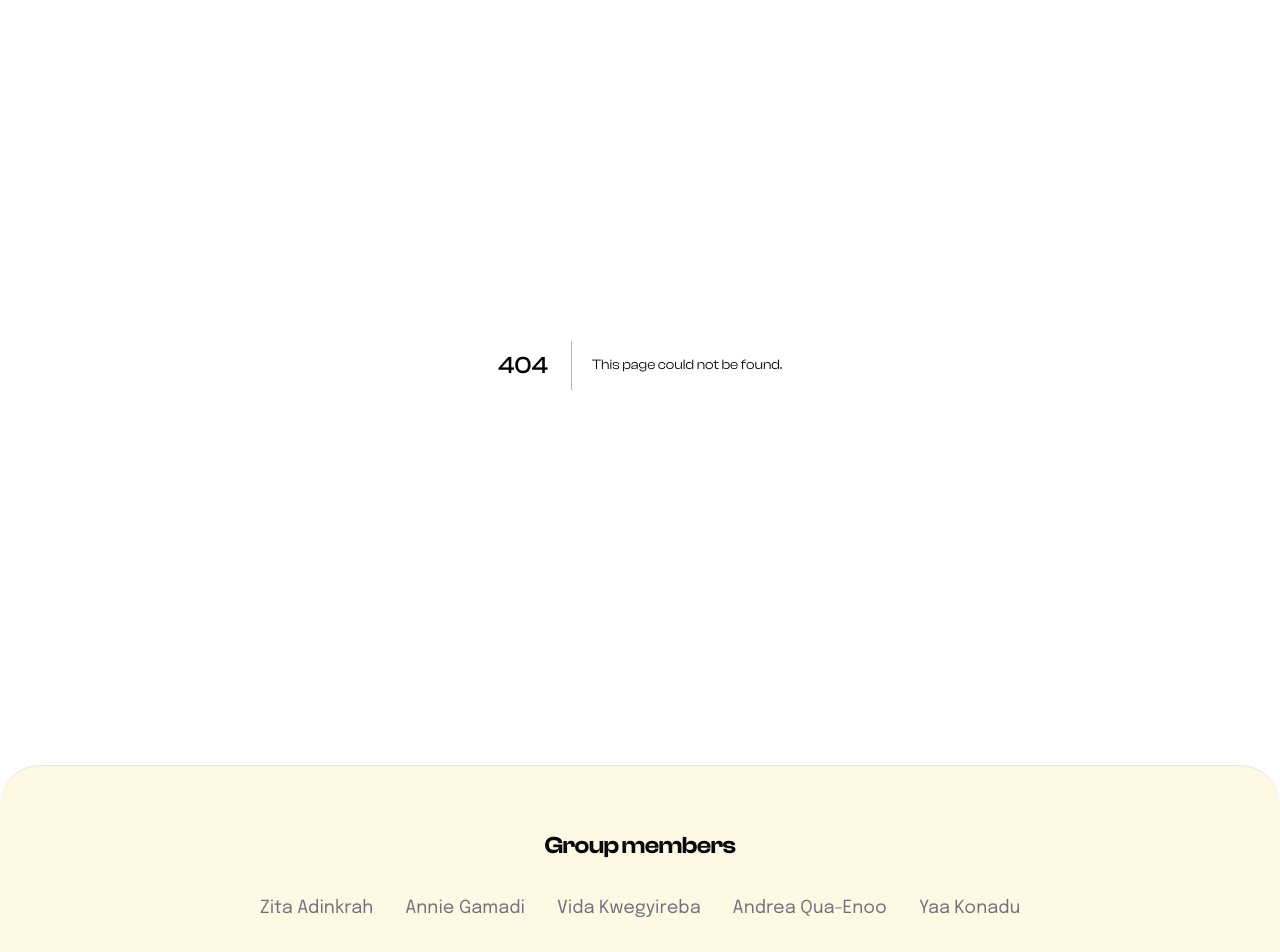
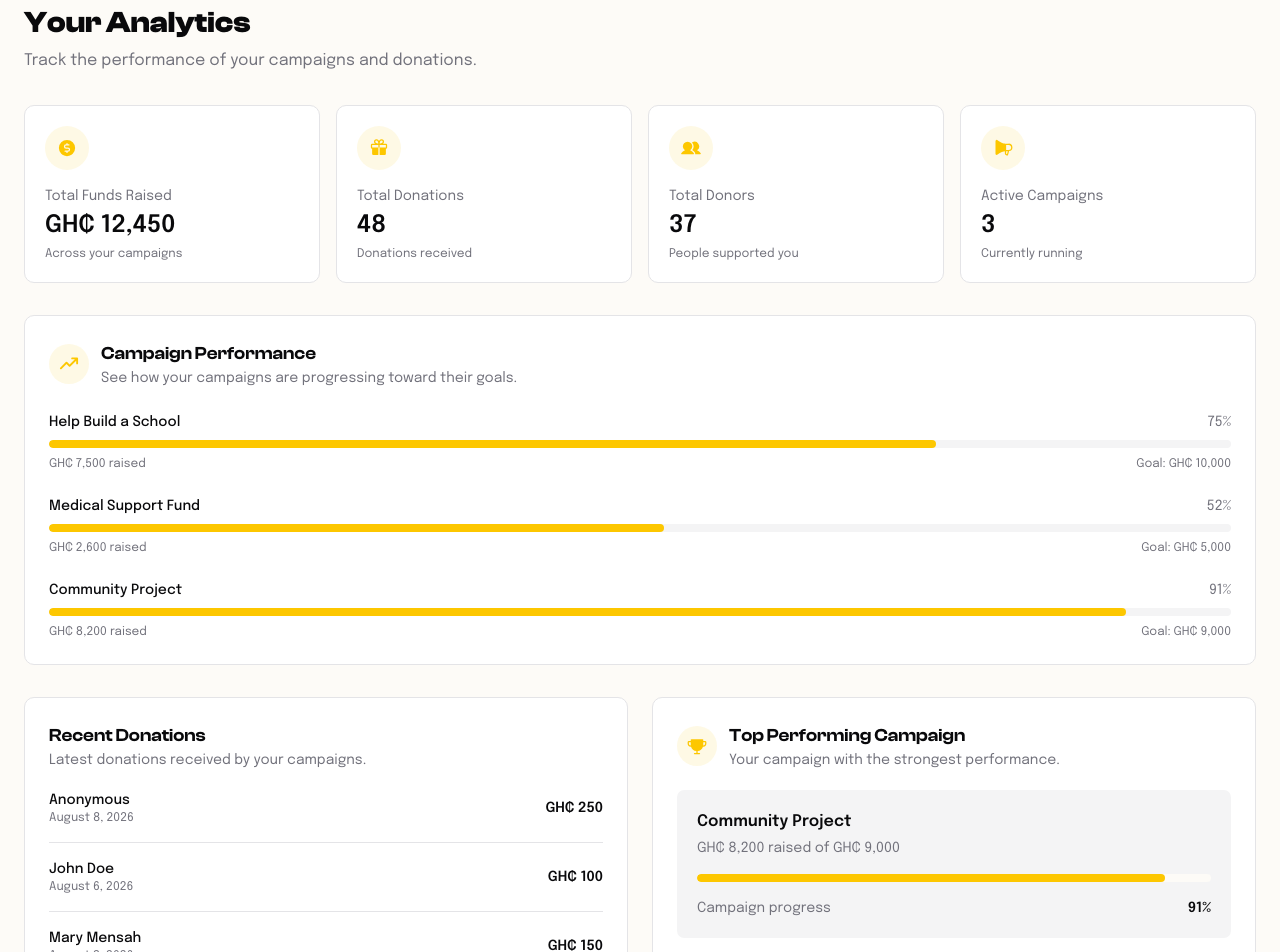
Before and after one commit to Crowdfunding-Project-20/Crowdfunding-Platform, a Next.js app in the folder Frontend/: page /analytics in a window 1280 px wide. Before the commit this address had no page. Shown: the part 100-1052 px from the top of the page. Built offline with nearby package versions, Linux system fonts and the light colour scheme.

Commit message:
Add user analytics dashboard

```diff
--- /dev/null
+++ b/Frontend/app/analytics/page.tsx
@@ -0,0 +1,292 @@
+"use client";
+
+import {
+  CurrencyCircleDollar,
+  Gift,
+  Users,
+  Megaphone,
+  TrendUp,
+  Trophy,
+} from "@phosphor-icons/react";
+
+const stats = [
+  {
+    title: "Total Funds Raised",
+    value: "GH₵ 12,450",
+    icon: CurrencyCircleDollar,
+    description: "Across your campaigns",
+  },
+  {
+    title: "Total Donations",
+    value: "48",
+    icon: Gift,
+    description: "Donations received",
+  },
+  {
+    title: "Total Donors",
+    value: "37",
+    icon: Users,
+    description: "People supported you",
+  },
+  {
+    title: "Active Campaigns",
+    value: "3",
+    icon: Megaphone,
+    description: "Currently running",
+  },
+];
+
+const campaigns = [
+  {
+    name: "Help Build a School",
+    raised: 7500,
+    goal: 10000,
+  },
+  {
+    name: "Medical Support Fund",
+    raised: 2600,
+    goal: 5000,
+  },
+  {
+    name: "Community Project",
+    raised: 8200,
+    goal: 9000,
+  },
+];
+
+const donations = [
+  {
+    donor: "Anonymous",
+    amount: "GH₵ 250",
+    date: "August 8, 2026",
+  },
+  {
+    donor: "John Doe",
+    amount: "GH₵ 100",
+    date: "August 6, 2026",
+  },
+  {
+    donor: "Mary Mensah",
+    amount: "GH₵ 150",
+    date: "August 3, 2026",
+  },
+];
+
+export default function AnalyticsPage() {
+  const averageDonation = 12450 / 48;
+
+  return (
+    <main className="min-h-screen bg-background">
+      <section className="mx-auto max-w-7xl px-6 py-10">
+        {/* Header */}
+        <div className="mb-8">
+          <h1 className="text-3xl font-bold text-foreground">
+            Your Analytics
+          </h1>
+
+          <p className="mt-2 text-muted-foreground">
+            Track the performance of your campaigns and donations.
+          </p>
+        </div>
+
+        {/* Statistics */}
+        <div className="grid grid-cols-1 gap-4 sm:grid-cols-2 lg:grid-cols-4">
+          {stats.map((stat) => {
+            const Icon = stat.icon;
+
+            return (
+              <div
+                key={stat.title}
+                className="rounded-xl border border-border bg-card p-5"
+              >
+                <div className="mb-4 flex size-11 items-center justify-center rounded-full bg-primary/10">
+                  <Icon
+                    className="size-5 text-primary"
+                    weight="fill"
+                  />
+                </div>
+
+                <p className="text-sm text-muted-foreground">
+                  {stat.title}
+                </p>
+
+                <p className="mt-1 text-2xl font-semibold text-foreground">
+                  {stat.value}
+                </p>
+
+                <p className="mt-1 text-xs text-muted-foreground">
+                  {stat.description}
+                </p>
+              </div>
+            );
+          })}
+        </div>
+
+        {/* Campaign Performance */}
+        <div className="mt-8 rounded-xl border border-border bg-card p-6">
+          <div className="mb-6 flex items-center gap-3">
+            <div className="flex size-10 items-center justify-center rounded-full bg-primary/10">
+              <TrendUp
+                className="size-5 text-primary"
+                weight="bold"
+              />
+            </div>
+
+            <div>
+              <h2 className="text-lg font-semibold text-foreground">
+                Campaign Performance
+              </h2>
+
+              <p className="text-sm text-muted-foreground">
+                See how your campaigns are progressing toward their goals.
+              </p>
+            </div>
+          </div>
+
+          <div className="space-y-6">
+            {campaigns.map((campaign) => {
+              const progress = Math.min(
+                (campaign.raised / campaign.goal) * 100,
+                100
+              );
+
+              return (
+                <div key={campaign.name}>
+                  <div className="mb-2 flex items-center justify-between gap-4">
+                    <p className="text-sm font-medium text-foreground">
+                      {campaign.name}
+                    </p>
+
+                    <p className="text-sm text-muted-foreground">
+                      {Math.round(progress)}%
+                    </p>
+                  </div>
+
+                  <div className="h-2 overflow-hidden rounded-full bg-muted">
+                    <div
+                      className="h-full rounded-full bg-primary"
+                      style={{ width: `${progress}%` }}
+                    />
+                  </div>
+
+                  <div className="mt-2 flex justify-between text-xs text-muted-foreground">
+                    <span>
+                      GH₵ {campaign.raised.toLocaleString()} raised
+                    </span>
+
+                    <span>
+                      Goal: GH₵ {campaign.goal.toLocaleString()}
+                    </span>
+                  </div>
+                </div>
+              );
+            })}
+          </div>
+        </div>
+
+        {/* Bottom section */}
+        <div className="mt-8 grid grid-cols-1 gap-6 lg:grid-cols-2">
+          {/* Recent Donations */}
+          <div className="rounded-xl border border-border bg-card p-6">
+            <div className="mb-5">
+              <h2 className="text-lg font-semibold text-foreground">
+                Recent Donations
+              </h2>
+
+              <p className="text-sm text-muted-foreground">
+                Latest donations received by your campaigns.
+              </p>
+            </div>
+
+            <div className="divide-y divide-border">
+              {donations.map((donation, index) => (
+                <div
+                  key={`${donation.donor}-${index}`}
+                  className="flex items-center justify-between gap-4 py-4 first:pt-0 last:pb-0"
+                >
+                  <div>
+                    <p className="text-sm font-medium text-foreground">
+                      {donation.donor}
+                    </p>
+
+                    <p className="text-xs text-muted-foreground">
+                      {donation.date}
+                    </p>
+                  </div>
+
+                  <p className="text-sm font-semibold text-foreground">
+                    {donation.amount}
+                  </p>
+                </div>
+              ))}
+            </div>
+          </div>
+
+          {/* Top Campaign */}
+          <div className="rounded-xl border border-border bg-card p-6">
+            <div className="mb-5 flex items-center gap-3">
+              <div className="flex size-10 items-center justify-center rounded-full bg-primary/10">
+                <Trophy
+                  className="size-5 text-primary"
+                  weight="fill"
+                />
+              </div>
+
+              <div>
+                <h2 className="text-lg font-semibold text-foreground">
+                  Top Performing Campaign
+                </h2>
+
+                <p className="text-sm text-muted-foreground">
+                  Your campaign with the strongest performance.
+                </p>
+              </div>
+            </div>
+
+            <div className="rounded-lg bg-muted p-5">
+              <p className="text-base font-semibold text-foreground">
+                Community Project
+              </p>
+
+              <p className="mt-1 text-sm text-muted-foreground">
+                GH₵ 8,200 raised of GH₵ 9,000
+              </p>
+
+              <div className="mt-4 h-2 overflow-hidden rounded-full bg-background">
+                <div
+                  className="h-full rounded-full bg-primary"
+                  style={{ width: "91%" }}
+                />
+              </div>
+
+              <div className="mt-4 flex justify-between text-sm">
+                <span className="text-muted-foreground">
+                  Campaign progress
+                </span>
+
+                <span className="font-semibold text-foreground">
+                  91%
+                </span>
+              </div>
+            </div>
+          </div>
+        </div>
+
+        {/* Average Donation */}
+        <div className="mt-6 rounded-xl border border-border bg-card p-6">
+          <p className="text-sm text-muted-foreground">
+            Average Donation
+          </p>
+
+          <p className="mt-1 text-2xl font-semibold text-foreground">
+            GH₵ {averageDonation.toFixed(2)}
+          </p>
+
+          <p className="mt-1 text-xs text-muted-foreground">
+            Average amount received per donation
+          </p>
+        </div>
+      </section>
+    </main>
+  );
+}
--- a/Frontend/components/navbar.tsx
+++ b/Frontend/components/navbar.tsx
@@ -32,9 +32,7 @@ import {
 export function Navbar() {
   const { user, loading, logout } = useAuth();
 
-  const analyticsHref =
-    user?.role === "ADMIN" ? "/dashboard/admin" : "/dashboard/creator";
-
+  const analyticsHref = "/analytics";
   return (
     <header className="sticky top-0 z-40 w-full border-b border-border bg-background/80 backdrop-blur-md">
       <nav className="relative mx-auto flex h-16 w-full max-w-6xl items-center justify-between px-4 sm:px-6">
```
Also changed, not shown: 1 other file (tests, documents, lock files or other folders).
